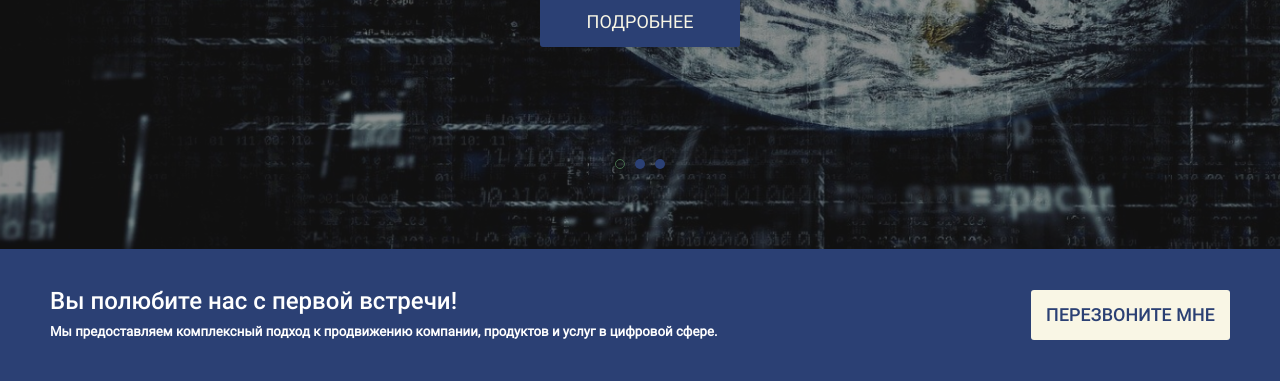
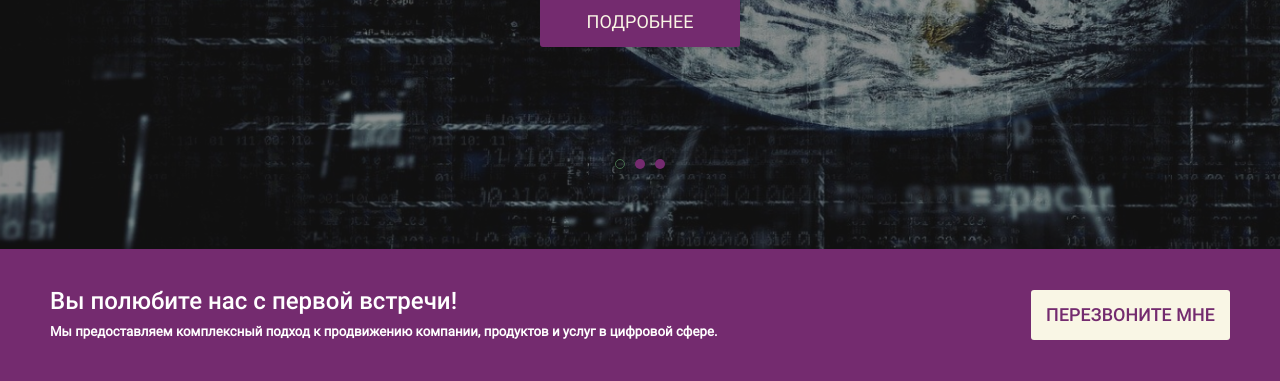
Before and after one commit to Avtandil03/mobile-first, a website: page index.html in a window 1280 px wide. Shown: the part 469-850 px from the top of the page. Drawn offline with nearby package versions, Linux system fonts and the light colour scheme; files that its build step writes are made by us from their sources.

Commit message:
change color

```diff
--- a/scss/vars.scss
+++ b/scss/vars.scss
@@ -1,4 +1,5 @@
-$accent: #2B4074;
+// $accent: #2B4074;
+$accent: #742b6f;
 $text-color: #4a4a4a;
 $bg-color:#F9F6E5;
 
```
